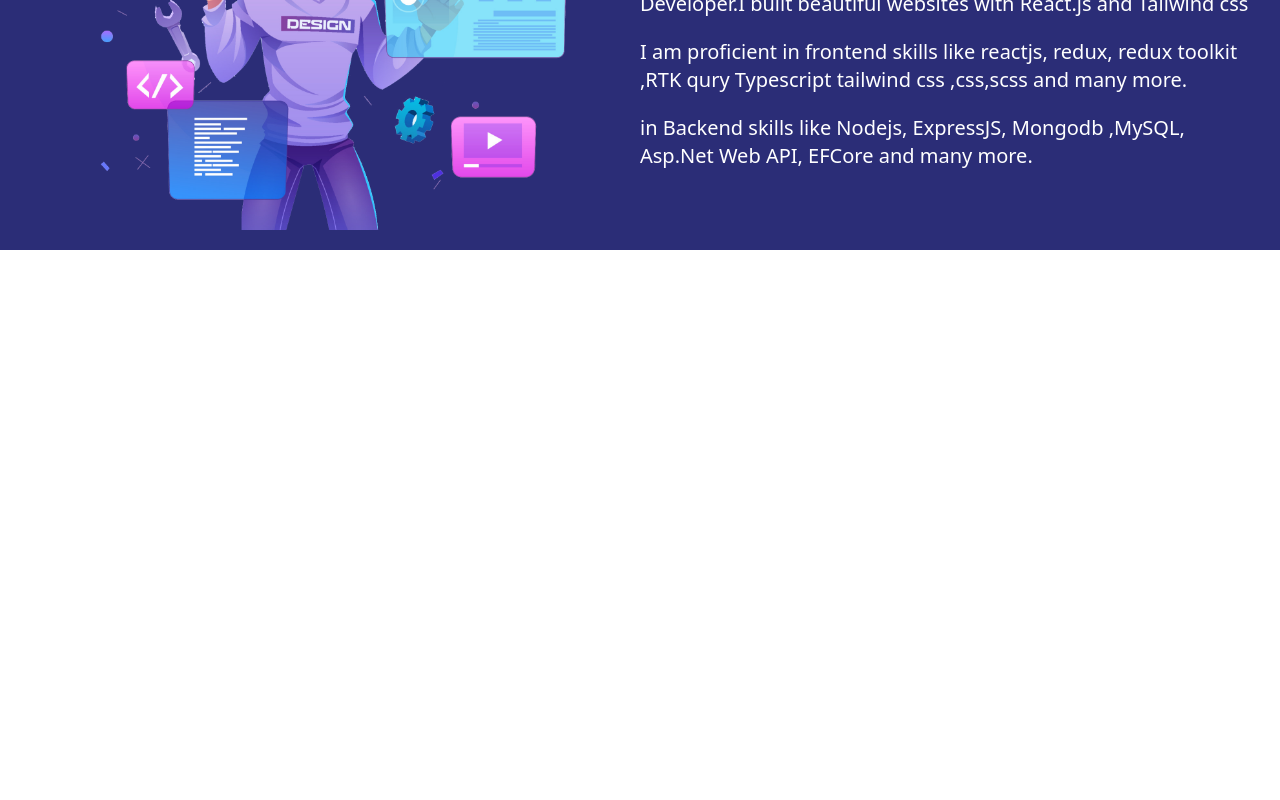
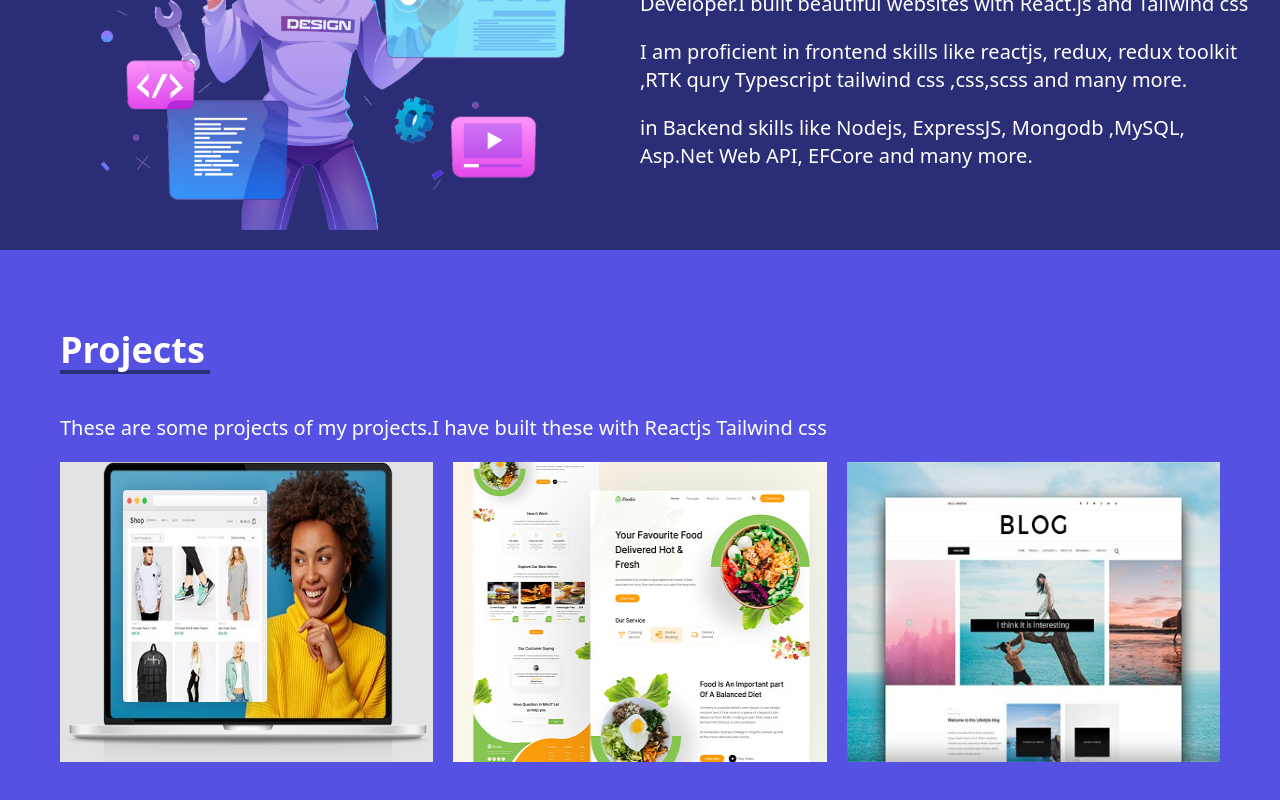
Before and after one commit to codesantaisai/Jathurshan, a React (Vite) app: page / in a window 1280 px wide. Shown: the part 809-1609 px from the top of the page. Before the commit the page ends 1059 px from the top, so only its background shows below. Built offline with nearby package versions, Linux system fonts and the light colour scheme.

Commit message:
projects section done

```diff
--- a/src/App.css
+++ b/src/App.css
@@ -15,3 +15,6 @@
 .mobile-nav li{
     @apply text-center border-b-2 w-full h-full pt-4
 }
+.project-desc{
+    @apply absolute left-0 right-0 bottom-0 top-0 bg-secondary duration-500 opacity-0 hover:opacity-100
+}
--- a/src/App.tsx
+++ b/src/App.tsx
@@ -3,12 +3,14 @@ import './App.css'
 import About from './components/About'
 import Header from './components/Header'
 import Hero from './components/Hero'
+import Projects from './components/Projects'
 function App() {
   return (
    <>
     <Header/>
     <Hero/>
     <About/>
+    <Projects/>
     </>
   )
 }
--- /dev/null
+++ b/src/components/Projects.tsx
@@ -0,0 +1,43 @@
+import EcommerceImg from "../assets/ecommerce-websites.jpg";
+import FoodEcommerce from "../assets/food-ecommerce.jpg";
+import WebsiteBlog from "../assets/website-blog.jpg";
+function Projects() {
+  return (
+    <section className="flex flex-col justify-center py-20 px-5 bg-primary text-white ">
+      <div className="w-full">
+        <div className="flex flex-col px-10">
+          <h1 className="text-4xl border-b-4 mb-5 border-secondary font-bold w-[150px]">
+            Projects
+          </h1>
+          <p className="text-xl py-5">These are some projects of my projects.I have built these with Reactjs Tailwind css</p>
+        </div>
+      </div>
+      <div className="w-full text-xl">
+        <div className="flex flex-col md:flex-row gap-5 px-10">
+          <div className="relative">
+            <img className="h-[300px] w-[500px]" src={EcommerceImg} alt="projects" />
+            <div className="project-desc">
+              <p className="text-center px-5 py-5">
+                Fullstack Ecommerce website using MERN
+              </p>
+            </div>
+          </div>
+          <div className="relative">
+            <img className=" h-[300px] w-[500px] " src={FoodEcommerce} alt="projects" />
+            <div className="project-desc">
+              <p className="text-center px-5 py-5">It is an Ecommerce like Swiggy</p>
+            </div>
+          </div>
+          <div className="relative">
+            <img className=" h-[300px] w-[500px]" src={WebsiteBlog} alt="projects" />
+            <div className="project-desc">
+              <p className="text-center px-5 py-5">bloging website using Reactjs tailwind css like mediam</p>
+            </div>
+          </div>
+        </div>
+      </div>
+    </section>
+  );
+}
+
+export default Projects;
--- a/tailwind.config.js
+++ b/tailwind.config.js
@@ -7,7 +7,8 @@ export default {
   theme: {
     extend: {
       borderColor:{
-        "primary": "rgb(85, 81, 227)"
+        "primary": "rgb(85, 81, 227)",
+        "secondary": "#2b2d77",
       }
     },
     fontFamily: {
```
